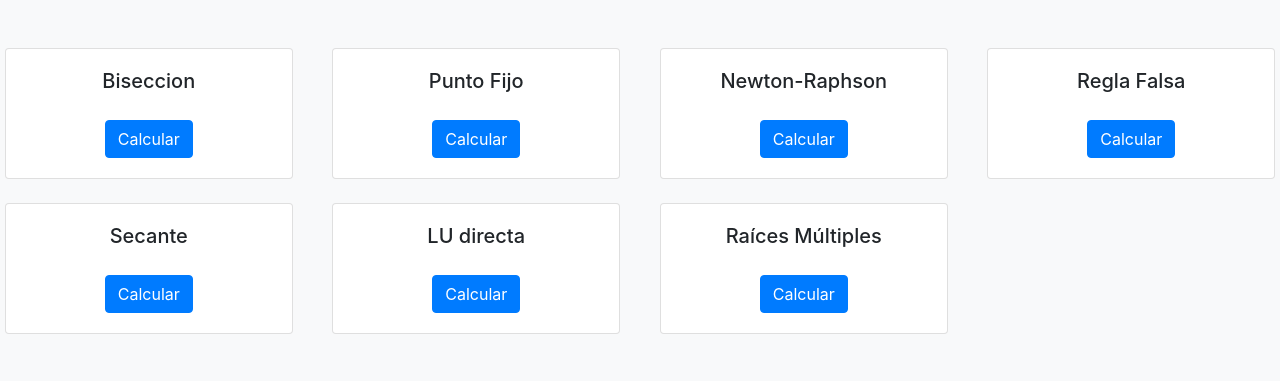
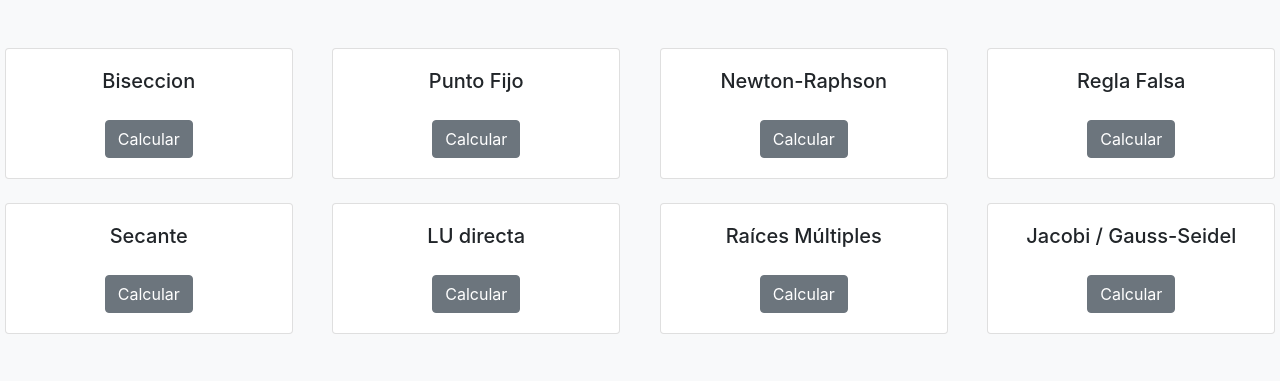
Before and after one commit to mmunozc/Analisis_Numerico, a Django app: page /menu in a window 1280 px wide. Shown: the part 56-437 px from the top of that part. Run offline with Django 3.2, Linux system fonts and the light colour scheme; the page is wider than the window, and the part outside it is not shown.

Commit message:
Avances.2

```diff
--- a/MethodSolver/MethodSolver/urls.py
+++ b/MethodSolver/MethodSolver/urls.py
@@ -29,5 +29,6 @@ urlpatterns = [
     path('reglaFalsa', views.reglaFalsaView, name="reglaFalsa"),
     path('luDirecta', views.luDirectaView, name='luDirecta'),
     path('raicesMultiples', views.raicesMultiplesView, name='raicesMultiples'),
+    path('jacobi-gSeidel', views.jacobiSeidelView, name='jacobi-gSeidel'),
 
 ]
--- a/MethodSolver/app/templates/metodosMenu.html
+++ b/MethodSolver/app/templates/metodosMenu.html
@@ -10,7 +10,7 @@
             <div class="card" style="width: 18rem;">
                 <div class="card-body">
                     <h5 class="card-title">Biseccion</h5>
-                    <a href="/biseccion" class="btn btn-primary">Calcular</a>
+                    <a href="/biseccion" class="btn btn-secondary">Calcular</a>
                 </div>
             </div>
         </div>
@@ -18,7 +18,7 @@
             <div class="card" style="width: 18rem;">
                 <div class="card-body">
                     <h5 class="card-title">Punto Fijo</h5>
-                    <a href="/puntoFijo " class="btn btn-primary">Calcular</a>
+                    <a href="/puntoFijo " class="btn btn-secondary">Calcular</a>
                 </div>
             </div>
         </div>
@@ -26,7 +26,7 @@
             <div class="card" style="width: 18rem;">
                 <div class="card-body">
                     <h5 class="card-title">Newton-Raphson</h5>
-                    <a href="/newton" class="btn btn-primary">Calcular</a>
+                    <a href="/newton" class="btn btn-secondary">Calcular</a>
                 </div>
             </div>
         </div>
@@ -34,7 +34,7 @@
             <div class="card" style="width: 18rem;">
                 <div class="card-body">
                     <h5 class="card-title">Regla Falsa</h5>
-                    <a href="/reglaFalsa" class="btn btn-primary">Calcular</a>
+                    <a href="/reglaFalsa" class="btn btn-secondary">Calcular</a>
                 </div>
             </div>
         </div>
@@ -42,7 +42,7 @@
             <div class="card" style="width: 18rem;">
                 <div class="card-body">
                     <h5 class="card-title">Secante</h5>
-                    <a href="/secante" class="btn btn-primary">Calcular</a>
+                    <a href="/secante" class="btn btn-secondary">Calcular</a>
                 </div>
             </div>
         </div>
@@ -50,7 +50,7 @@
             <div class="card" style="width: 18rem;">
                 <div class="card-body">
                     <h5 class="card-title">LU directa</h5>
-                    <a href="/luDirecta" class="btn btn-primary">Calcular</a>
+                    <a href="/luDirecta" class="btn btn-secondary">Calcular</a>
                 </div>
             </div>
         </div>
@@ -58,7 +58,15 @@
             <div class="card" style="width: 18rem;">
                 <div class="card-body">
                     <h5 class="card-title">Raíces Múltiples</h5>
-                    <a href="/raicesMultiples" class="btn btn-primary">Calcular</a>
+                    <a href="/raicesMultiples" class="btn btn-secondary">Calcular</a>
+                </div>
+            </div>
+        </div>
+        <div class="col">
+            <div class="card" style="width: 18rem;">
+                <div class="card-body">
+                    <h5 class="card-title">Jacobi / Gauss-Seidel</h5>
+                    <a href="/jacobi-gSeidel" class="btn btn-secondary">Calcular</a>
                 </div>
             </div>
         </div>
--- a/MethodSolver/app/views.py
+++ b/MethodSolver/app/views.py
@@ -167,3 +167,6 @@ def raicesMultiplesView(request):
         return render(request, "./metodosPage/raicesMultiples.html", {"data":datos, "errors": Errors})
 
     return render(request, './metodosPage/raicesMultiples.html')
+
+def jacobiSeidelView(request):
+    return render(request, 'jacobi-gaussSeidel.html')
```
Also changed, not shown: MethodSolver/app/templates/metodosPage/jacobi-gaussSeidel.html (added).
